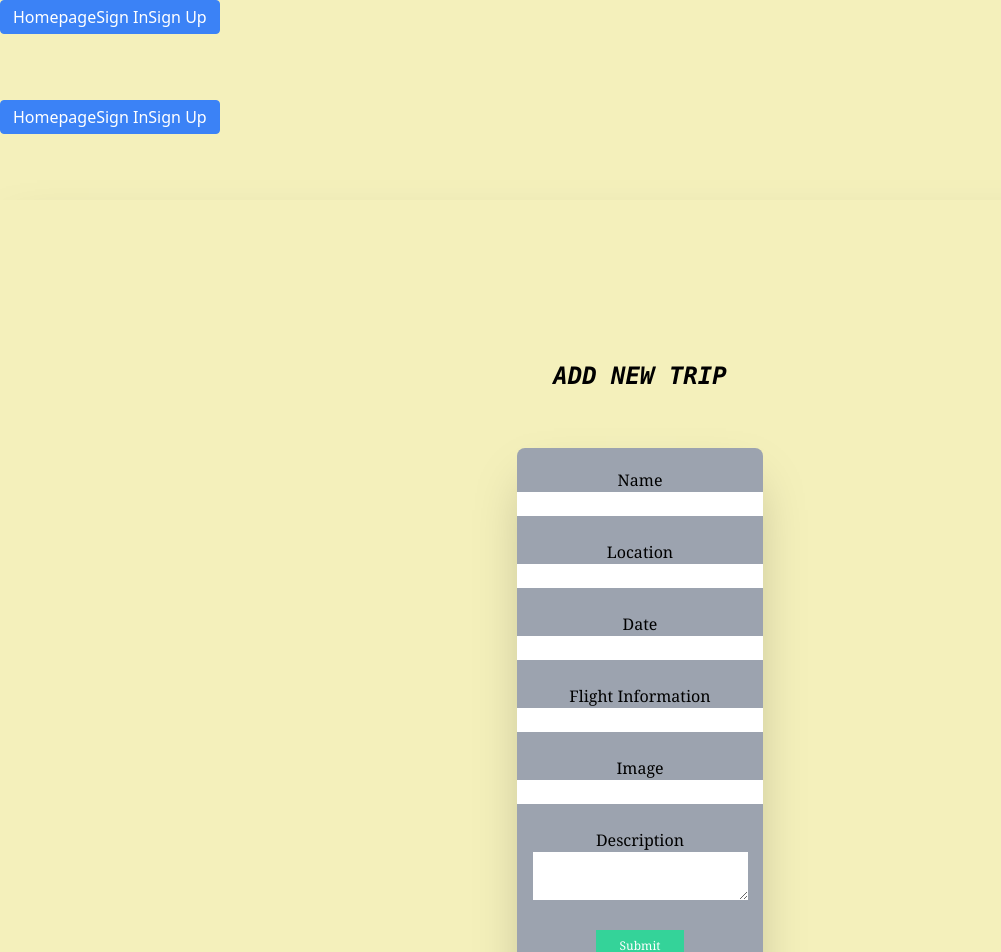
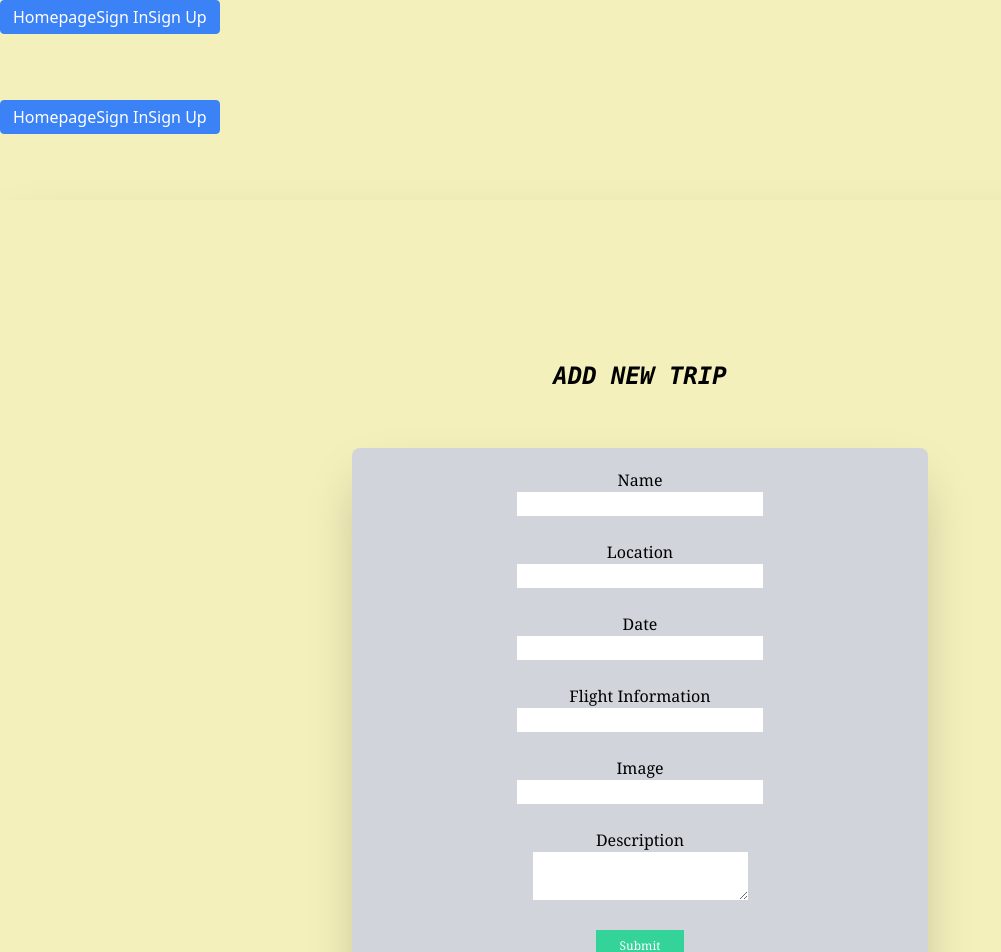
Before and after one commit to andersonnash/Vagary, a React (Create React App) app in the folder client/: page /new-todo in a window 1280 px wide. Shown: the top 952 px of the page, without its empty margins (0-1001 px from the left). Built offline with nearby package versions, Linux system fonts and the light colour scheme; no server answers.

Commit message:
styled create-todo form

```diff
--- a/client/src/views/createTodo/CreateTodo.jsx
+++ b/client/src/views/createTodo/CreateTodo.jsx
@@ -33,50 +33,45 @@ const NewTodo = (props) => {
 
     return (
         <Layout user={props.user} setUser={props.setUser}>
-            <div className=" min-h-screen shadow-2xl px-8 pb-10 mb-4 font-serif pt-40 ">
-                <h3  className="flex justify-center font-bold uppercase text-black text-2xl italic font-mono">Add New Trip</h3>
-                <div className="lg:flex lg:justify-center lg:items-center lg:px-14">
-                <div className=" text-black flex justify-center bg-gray-400 rounded-lg mt-14 py-5 shadow-2xl">
+            <div className=" min-h-screen shadow-2xl px-8 pb-10 mb-4 font-serif pt-40  ">
+                <h3 className=" flex  lg:flex lg:justify-center lg:items-center justify-center font-bold uppercase text-black text-2xl italic font-mono">Add New Trip</h3>
+                <div>
+                    <div className=" bg-gray-300 text-black flex justify-center rounded-lg mt-14 py-5 shadow-2xl md:mx-60 lg:mx-80 ">
                         <form onSubmit={handleSubmit}>
                             <label>Name</label>
                             <br />
                             <input id="name" value={input.name} onChange={handleChange} />
                             <br />
-                        <br/>
+                            <br />
                             <label>Location</label>
                             <br />
                             <input id="location" value={input.location} onChange={handleChange} />
                             <br />
-                        <br/>
+                            <br />
                             <label>Date</label>
                             <br />
                             <input id="date" value={input.date} onChange={handleChange} />
                             <br />
-                        <br/>
+                            <br />
                             <label>Flight Information</label>
                             <br />
                             <input id="flightInfo" value={input.flightInfo} onChange={handleChange} />
                             <br />
-                        <br/>
+                            <br />
                             <label>Image</label>
                             <br />
                             <input id="imageURL" value={input.imageURL} onChange={handleChange} />
                             <br />
-                        <br/>
+                            <br />
                             <label>Description</label>
                             <br />
                             <textarea id="description" value={input.description} onChange={handleChange} />
                             <br />
-                        <button className="bg-green-400 hover:bg-gray-400  text-white text-xs  px-6 py-2 mt-6 mb-3 " type="submit">Submit</button>
+                            <button className="bg-green-400 hover:bg-red-300  text-white text-xs  px-6 py-2 mt-6 mb-3 " type="submit">Submit</button>
                         </form>
                     </div>
                 </div>
             </div>
-
-
-
-
-
         </Layout>
     )
 };
```
Lines whose indentation alone changed are shown as unchanged.
